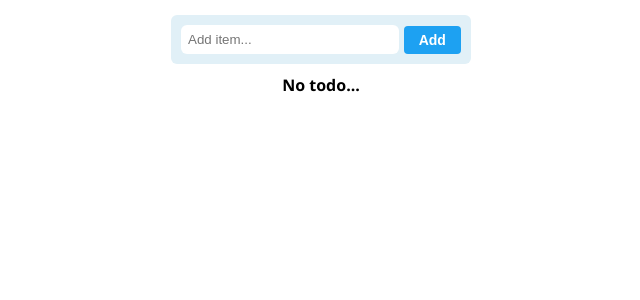
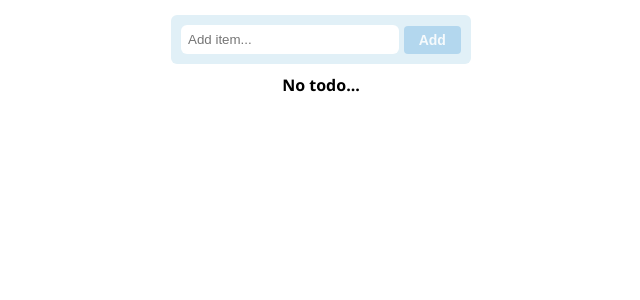
Before and after one commit to Axe-Pearl/Mini-Projects, a React (Create React App) app in the folder TODO-LIST/: page / in a window 1280 px wide. Shown: the top 300 px of the page, without its empty margins (319-959 px from the left). Built offline with nearby package versions, Linux system fonts and the light colour scheme.

Commit message:
Fix #77: Disable Add button when input is empty

```diff
--- a/TODO-LIST/src/App.css
+++ b/TODO-LIST/src/App.css
@@ -119,3 +119,8 @@ input:focus{
   border-radius: 999px;
   transform: translateY(-10px) rotate(45deg);
 }
+.btn-addTodo:disabled {
+  background-color: #a0cdeb;
+  cursor: not-allowed;
+  opacity: 0.7;
+}
--- a/TODO-LIST/src/pages/Home.jsx
+++ b/TODO-LIST/src/pages/Home.jsx
@@ -54,7 +54,7 @@ const Home = () => {
       <div className='container'>
           <form className='todo-form' onSubmit={addTodo}>
             <input type="text" placeholder='Add item...' value={todo} onChange={(e) => setTodo(e.target.value)}/>
-            <input type='button' onClick={addTodo} className='btn-addTodo' value='Add' />
+            <input type='button' onClick={addTodo} className='btn-addTodo' value='Add' disabled={!todo.trim()} />
           </form>
           {
                 todos.length? (
```
